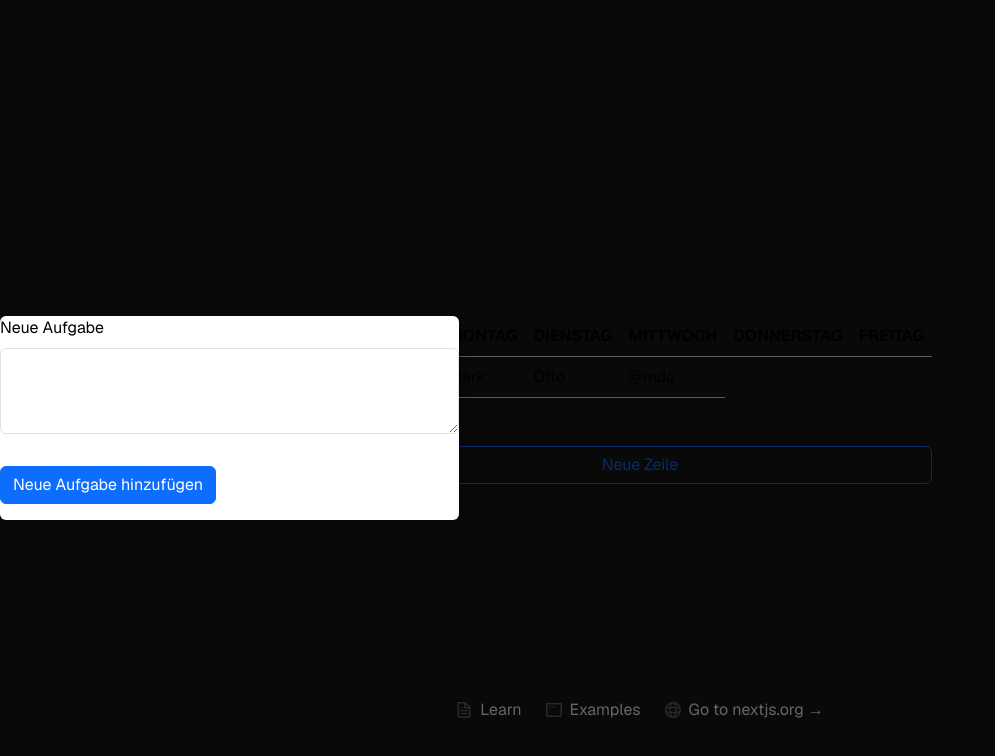
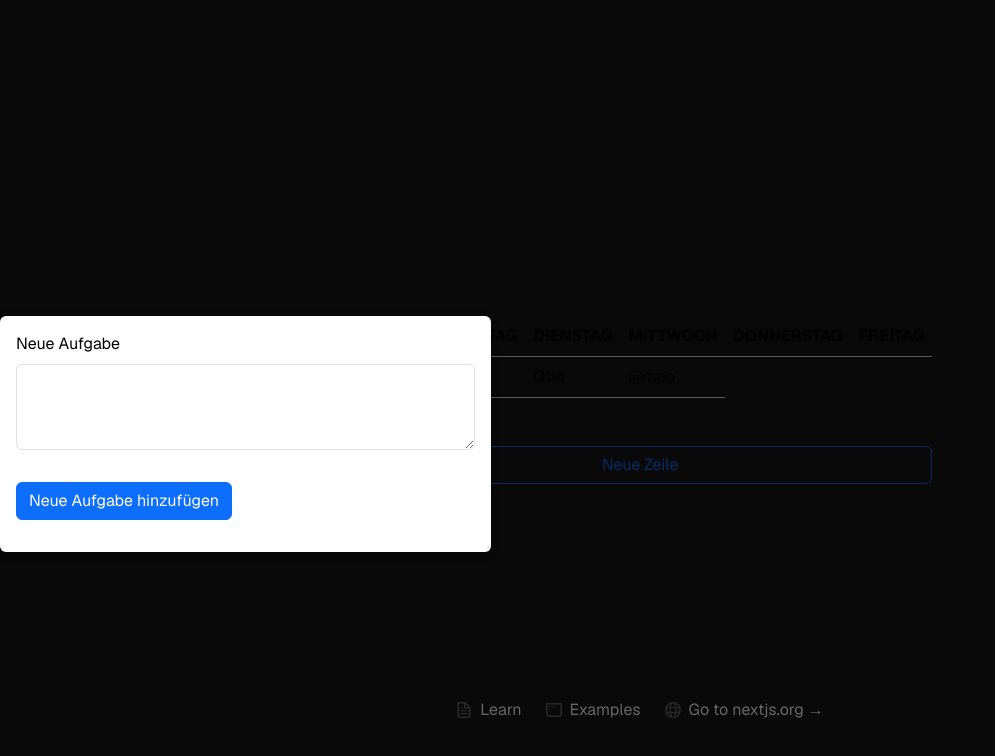
Before and after one commit to NicoleHenrici/reward_chart, a Next.js app: page / in a window 1280 px wide. Both pictures are taken after a click on the button "Neue Zeile". Shown: the top 756 px of the page, without its empty margins (0-995 px from the left). Built offline with nearby package versions, Linux system fonts and the light colour scheme.

Commit message:
feature: add spacing class to form tag

```diff
--- a/src/components/newTask.tsx
+++ b/src/components/newTask.tsx
@@ -1,7 +1,7 @@
 export default function NewTask() {
     return (
         <>
-            <form className="row g-3">
+            <form className="row g-3 p-3">
                 <div className="mb-3">
                     <label htmlFor="exampleFormControlTextarea1" className="form-label">Neue Aufgabe</label>
                     <textarea className="form-control" id="exampleFormControlTextarea1" rows={3}></textarea>
```
